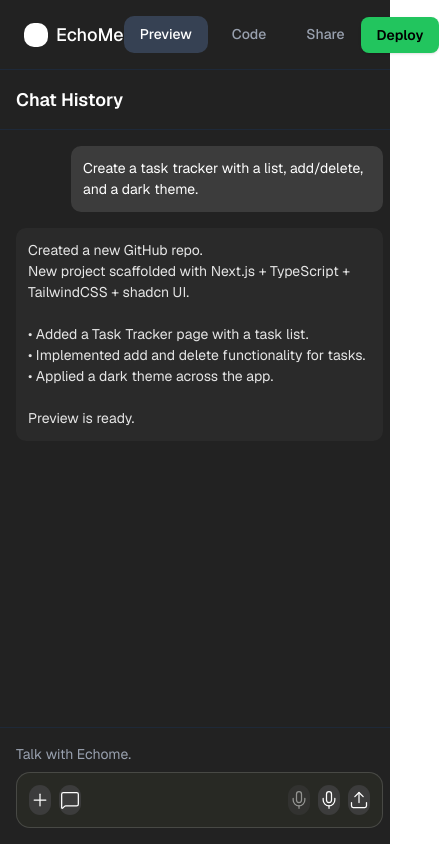
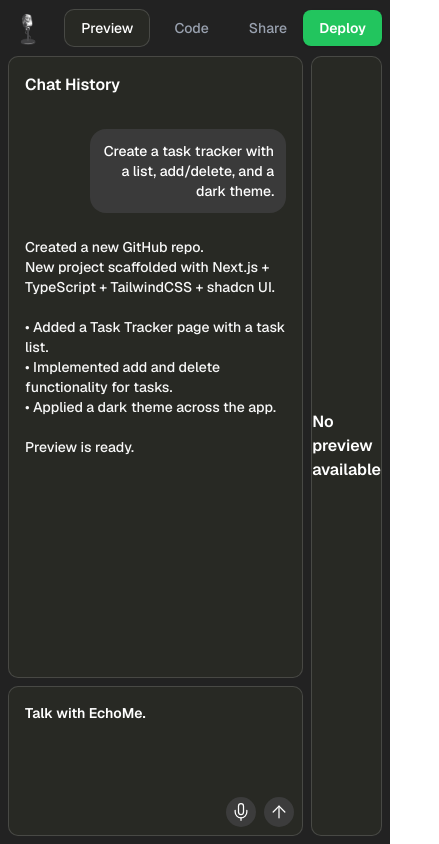
Before and after one commit to obro79/stormhacks, a Next.js app: page /builder in a window 390 px wide. Shown: the whole page, 439 px wide, since content can reach past the window. Built offline with nearby package versions, Linux system fonts and the light colour scheme.

Commit message:
Builder page changes
(Builder)
- Apply styling to page to be uniform with application, referencing Figma file.

- Added microphone.webp for logo

```diff
--- a/src/app/builder/page.tsx
+++ b/src/app/builder/page.tsx
@@ -3,14 +3,22 @@
 import { useState, useEffect } from "react";
 import { useSearchParams } from "next/navigation";
 import { Button } from "@/components/ui/button";
-import { Mic, Plus, MessageSquare, Upload, ExternalLink } from "lucide-react";
+
+import { Mic, Plus, MessageSquare, ArrowUp, ExternalLink } from "lucide-react";
+
+import Link from "next/link";
+import Image from "next/image";
 
 export default function BuilderPage() {
   const searchParams = useSearchParams();
-  const [activeTab, setActiveTab] = useState<"preview" | "code" | "share">("preview");
+  const [activeTab, setActiveTab] = useState<"preview" | "code" | "share">(
+    "preview"
+  );
   const [chatInput, setChatInput] = useState("");
   const [sandboxUrl, setSandboxUrl] = useState<string | null>(null);
-  const [messages, setMessages] = useState<Array<{ type: string; content: string }>>([]);
+  const [messages, setMessages] = useState<
+    Array<{ type: string; content: string }>
+  >([]);
   const [iframeLoading, setIframeLoading] = useState(true);
 
   useEffect(() => {
@@ -26,7 +34,7 @@ export default function BuilderPage() {
     if (prompt) {
       newMessages.push({
         type: "user",
-        content: prompt
+        content: prompt,
       });
     }
 
@@ -34,25 +42,30 @@ export default function BuilderPage() {
     if (status === "building" && sessionId) {
       console.log("🔄 Starting to listen for build updates...");
 
-      const eventSource = new EventSource(`/api/build-stream?sessionId=${sessionId}`);
+      const eventSource = new EventSource(
+        `/api/build-stream?sessionId=${sessionId}`
+      );
 
       eventSource.onmessage = (event) => {
         const data = JSON.parse(event.data);
         console.log("📨 SSE message:", data.message);
 
         // Add progress message
-        setMessages(prev => [...prev, {
+        setMessages((prev) => [
+          ...prev,
+          {
             type: "assistant",
-          content: data.message
-        }]);
+            content: data.message,
+          },
+        ]);
 
         // Check if complete
-        if (data.message.startsWith('COMPLETE:')) {
-          const url = data.message.replace('COMPLETE:', '');
+        if (data.message.startsWith("COMPLETE:")) {
+          const url = data.message.replace("COMPLETE:", "");
           setSandboxUrl(url);
           setIframeLoading(true);
           eventSource.close();
-        } else if (data.message.startsWith('ERROR:')) {
+        } else if (data.message.startsWith("ERROR:")) {
           eventSource.close();
         }
       };
@@ -74,7 +87,7 @@ export default function BuilderPage() {
       if (message) {
         newMessages.push({
           type: "assistant",
-          content: message
+          content: message,
         });
       }
       setMessages(newMessages);
@@ -88,119 +101,109 @@ export default function BuilderPage() {
       setMessages([
         {
           type: "user",
-          content: "Create a task tracker with a list, add/delete, and a dark theme."
+          content:
+            "Create a task tracker with a list, add/delete, and a dark theme.",
         },
         {
           type: "assistant",
-          content: "Created a new GitHub repo.\nNew project scaffolded with Next.js + TypeScript + TailwindCSS + shadcn UI.\n\n• Added a Task Tracker page with a task list.\n• Implemented add and delete functionality for tasks.\n• Applied a dark theme across the app.\n\nPreview is ready."
-        }
+          content:
+            "Created a new GitHub repo.\nNew project scaffolded with Next.js + TypeScript + TailwindCSS + shadcn UI.\n\n• Added a Task Tracker page with a task list.\n• Implemented add and delete functionality for tasks.\n• Applied a dark theme across the app.\n\nPreview is ready.",
+        },
       ]);
     }
   }, [searchParams]);
 
   return (
-    <div className="h-screen flex flex-col" style={{ background: '#222222' }}>
+    <div className="h-screen flex flex-col bg-[#222]">
       {/* Top Header */}
-      <header className="flex items-center justify-between px-6 py-4 border-b border-gray-800">
-        <div className="flex items-center gap-2">
-          <div className="w-6 h-6 bg-white rounded" />
-          <span className="text-white text-lg font-medium">EchoMe</span>
+      <header className="flex items-center py-2">
+        {/* Logo */}
+        <div className="ml-2 w-[400px] flex items-center gap-2">
+          <div className="w-10 h-10">
+            <Link href="/">
+              <Image
+                src="/microphone.webp"
+                alt="EchoMe Logo"
+                height={50}
+                width={50}
+              />
+            </Link>
+          </div>
         </div>
 
-        <div className="flex items-center gap-2">
+        {/* Buttons aligned with preview panel */}
+        <div className="ml-2 flex items-center gap-2">
           <button
             onClick={() => setActiveTab("preview")}
-            className={`px-4 py-2 rounded-lg transition-colors ${
+            className={`px-4 py-2 rounded transition-colors ${
               activeTab === "preview"
-                ? "bg-gray-700 text-white"
+                ? "bg-[#282924] border border-[rgba(255,255,255,0.15)] text-white"
                 : "text-gray-400 hover:text-white"
-            }`}
-            style={{ fontFamily: 'Geist', fontSize: '0.875rem', fontWeight: 500 }}
+            } text-sm font-medium`}
           >
             Preview
           </button>
           <button
             onClick={() => setActiveTab("code")}
-            className={`px-4 py-2 rounded-lg transition-colors ${
+            className={`px-4 py-2 rounded transition-colors ${
               activeTab === "code"
-                ? "bg-gray-700 text-white"
+                ? "bg-[#282924] border border-[rgba(255,255,255,0.15)] text-white"
                 : "text-gray-400 hover:text-white"
-            }`}
-            style={{ fontFamily: 'Geist', fontSize: '0.875rem', fontWeight: 500 }}
+            } text-sm font-medium`}
           >
             Code
           </button>
           <button
             onClick={() => setActiveTab("share")}
-            className={`px-4 py-2 rounded-lg transition-colors ${
+            className={`px-4 py-2 rounded transition-colors ${
               activeTab === "share"
-                ? "bg-gray-700 text-white"
+                ? "bg-[#282924] border border-[rgba(255,255,255,0.15)] text-white"
                 : "text-gray-400 hover:text-white"
-            }`}
-            style={{ fontFamily: 'Geist', fontSize: '0.875rem', fontWeight: 500 }}
+            } text-sm font-medium`}
           >
             Share
           </button>
         </div>
 
+        {/* Spacer to push Deploy button to the right */}
+        <div className="flex-1" />
+
+        {/* Deploy button */}
+        <div className="mr-2">
           <Button
-          className="text-black hover:opacity-90"
+            className="text-white hover:opacity-75"
             style={{
-            background: '#22C55E',
-            fontFamily: 'Geist',
-            fontSize: '0.875rem',
-            fontWeight: 600
+              background: "#22C55E",
+              fontSize: "0.875rem",
+              fontWeight: 600,
             }}
           >
             Deploy
           </Button>
+        </div>
       </header>
 
       {/* Main Content - Split Panel */}
-      <div className="flex-1 flex overflow-hidden">
+      <div className="flex-1 flex overflow-hidden ml-2 mb-2">
         {/* Left Panel - Chat History */}
-        <div className="w-[400px] flex flex-col border-r border-gray-800">
+        <div className="w-[400px] flex flex-col ">
           {/* Chat History Header */}
-          <div className="p-4 border-b border-gray-800">
-            <h2
-              className="text-white"
-              style={{
-                fontFamily: 'Geist',
-                fontSize: '1.125rem',
-                fontWeight: 600
-              }}
-            >
-              Chat History
-            </h2>
+          <div className="p-4 bg-[#282924] border-x border-t border-[rgba(255,255,255,0.15)] rounded-t">
+            <h2 className="text-white font-semibold">Chat History</h2>
           </div>
 
           {/* Messages */}
-          <div className="flex-1 overflow-y-auto p-4 space-y-4">
+          <div className="flex-1 overflow-y-auto p-4 mb-2 space-y-6  bg-[#282924] border-x border-b border-[rgba(255,255,255,0.15)] rounded-b">
             {messages.map((message, index) => (
               <div key={index}>
                 {message.type === "user" ? (
-                  <div
-                    className="p-3 rounded-lg ml-auto max-w-[85%]"
-                    style={{
-                      background: '#3C3C3C',
-                      color: '#FFF',
-                      fontFamily: 'Geist',
-                      fontSize: '0.875rem'
-                    }}
-                  >
+                  <div className="flex justify-end">
+                    <div className="inline-block p-3 rounded-2xl bg-[#3A3A3A] text-white text-right font-medium text-sm max-w-[75%] break-words whitespace-pre-line">
                       {message.content}
                     </div>
+                  </div>
                 ) : (
-                  <div
-                    className="p-3 rounded-lg"
-                    style={{
-                      background: '#2A2A2A',
-                      color: '#E5E5E5',
-                      fontFamily: 'Geist',
-                      fontSize: '0.875rem',
-                      whiteSpace: 'pre-line'
-                    }}
-                  >
+                  <div className="text-[#F8F8F8] font-[Geist] font-medium text-sm whitespace-pre-line">
                     {message.content}
                   </div>
                 )}
@@ -209,133 +212,41 @@ export default function BuilderPage() {
           </div>
 
           {/* Input Area */}
-          <div className="p-4 border-t border-gray-800">
-            <div className="text-gray-400 text-sm mb-2" style={{ fontFamily: 'Geist' }}>
-              Talk with Echome.
-            </div>
-            <div
-              className="relative p-3 rounded-xl flex items-center gap-2"
-              style={{
-                background: '#282924',
-                border: '1px solid rgba(255, 255, 255, 0.15)'
-              }}
-            >
-              <button
-                className="hover:opacity-80 rounded-full flex items-center justify-center"
-                style={{
-                  width: '1.875rem',
-                  height: '1.875rem',
-                  background: '#3C3C3C'
-                }}
-              >
-                <Plus
-                  style={{
-                    width: '1.25rem',
-                    height: '1.25rem',
-                    color: '#FFFFFF',
-                    strokeWidth: 1.5
-                  }}
+          <div className=" relative h-[150px] p-4  bg-[#282924] border border-[rgba(255,255,255,0.15)] rounded">
+            <div className="h-full rounded flex items-center gap-2">
+              <textarea
+                value={chatInput}
+                onChange={(e) => setChatInput(e.target.value)}
+                placeholder="Talk with EchoMe."
+                className="flex-1 w-full h-full border-0 outline-none text-white placeholder:text-white font-semibold text-sm resize-none"
               />
+
+              {/* Absolute Buttons */}
+              <div className="absolute bottom-2 right-2 flex items-center gap-2">
+                <button className="hover:opacity-80 rounded-full flex items-center justify-center w-[1.875rem] h-[1.875rem] bg-[#3C3C3C]">
+                  <Mic className="w-5 h-5 text-white" strokeWidth={1.5} />
                 </button>
 
-              <button
-                className="hover:opacity-80 rounded-full flex items-center justify-center"
-                style={{
-                  width: '1.875rem',
-                  height: '1.875rem',
-                  background: '#3C3C3C'
-                }}
-              >
-                <MessageSquare
-                  style={{
-                    width: '1.25rem',
-                    height: '1.25rem',
-                    color: '#FFFFFF',
-                    strokeWidth: 1.5
-                  }}
-                />
+                <button className="hover:opacity-80 rounded-full flex items-center justify-center w-[1.875rem] h-[1.875rem] bg-[#3C3C3C]">
+                  <ArrowUp className="w-5 h-5 text-white" strokeWidth={1.5} />
                 </button>
-
-              <input
-                type="text"
-                value={chatInput}
-                onChange={(e) => setChatInput(e.target.value)}
-                placeholder=""
-                className="flex-1 bg-transparent border-0 outline-none text-white text-sm"
-                style={{ fontFamily: 'Geist' }}
-              />
-
-              <button
-                className="hover:opacity-80 rounded-full flex items-center justify-center opacity-50"
-                style={{
-                  width: '1.875rem',
-                  height: '1.875rem',
-                  background: '#3C3C3C'
-                }}
-                disabled
-              >
-                <Mic
-                  style={{
-                    width: '1.25rem',
-                    height: '1.25rem',
-                    color: '#FFFFFF',
-                    strokeWidth: 1.5
-                  }}
-                />
-              </button>
-
-              <button
-                className="hover:opacity-80 rounded-full flex items-center justify-center"
-                style={{
-                  width: '1.875rem',
-                  height: '1.875rem',
-                  background: '#3C3C3C'
-                }}
-              >
-                <Mic
-                  style={{
-                    width: '1.25rem',
-                    height: '1.25rem',
-                    color: '#FFFFFF',
-                    strokeWidth: 1.5
-                  }}
-                />
-              </button>
-
-              <button
-                className="hover:opacity-80 rounded-full flex items-center justify-center"
-                style={{
-                  width: '1.875rem',
-                  height: '1.875rem',
-                  background: '#3C3C3C'
-                }}
-              >
-                <Upload
-                  style={{
-                    width: '1.25rem',
-                    height: '1.25rem',
-                    color: '#FFFFFF',
-                    strokeWidth: 1.5
-                  }}
-                />
-              </button>
+              </div>
             </div>
           </div>
         </div>
 
         {/* Right Panel - Preview */}
-        <div className="flex-1 flex flex-col p-6">
+        <div className="flex-1 flex flex-col mx-2">
           {/* Preview Header with Open in New Tab button */}
           {sandboxUrl && (
             <div className="flex justify-end mb-4">
               <Button
-                onClick={() => window.open(sandboxUrl, '_blank')}
+                onClick={() => window.open(sandboxUrl, "_blank")}
                 variant="outline"
                 className="flex items-center gap-2"
                 style={{
-                  fontFamily: 'Geist',
-                  fontSize: '0.875rem',
-                  fontWeight: 500
+                  fontSize: "0.875rem",
+                  fontWeight: 500,
                 }}
               >
                 <ExternalLink className="w-4 h-4" />
@@ -344,22 +255,14 @@ export default function BuilderPage() {
             </div>
           )}
 
-          <div
-            className="flex-1 rounded-xl overflow-hidden"
-            style={{
-              border: '2px solid #6366F1',
-              background: '#1A1A1A'
-            }}
-          >
+          <div className="flex-1 rounded overflow-hidden bg-[#282924] border border-[rgba(255,255,255,0.15)]">
             {activeTab === "preview" && (
               <div className="w-full h-full relative">
                 {sandboxUrl ? (
                   <>
                     {iframeLoading && (
                       <div className="absolute inset-0 flex items-center justify-center bg-[#1A1A1A]">
-                        <div className="text-gray-400" style={{ fontFamily: 'Geist' }}>
-                          Loading preview...
-                        </div>
+                        <div className="text-gray-400">Loading preview...</div>
                       </div>
                     )}
                     <iframe
@@ -381,7 +284,7 @@ export default function BuilderPage() {
                   </>
                 ) : (
                   <div className="w-full h-full flex items-center justify-center">
-                    <div className="text-gray-400" style={{ fontFamily: 'Geist' }}>
+                    <div className="text-white font-semibold">
                       No preview available
                     </div>
                   </div>
@@ -390,14 +293,14 @@ export default function BuilderPage() {
             )}
             {activeTab === "code" && (
               <div className="w-full h-full flex items-center justify-center">
-                <div className="text-gray-400" style={{ fontFamily: 'Geist' }}>
+                <div className="text-white font-semibold">
                   Code view will load here
                 </div>
               </div>
             )}
             {activeTab === "share" && (
               <div className="w-full h-full flex items-center justify-center">
-                <div className="text-gray-400" style={{ fontFamily: 'Geist' }}>
+                <div className="text-white font-semibold">
                   Share options will load here
                 </div>
               </div>
```
Also changed, not shown: public/microphone.webp (added). Lines whose indentation alone changed are shown as unchanged.
